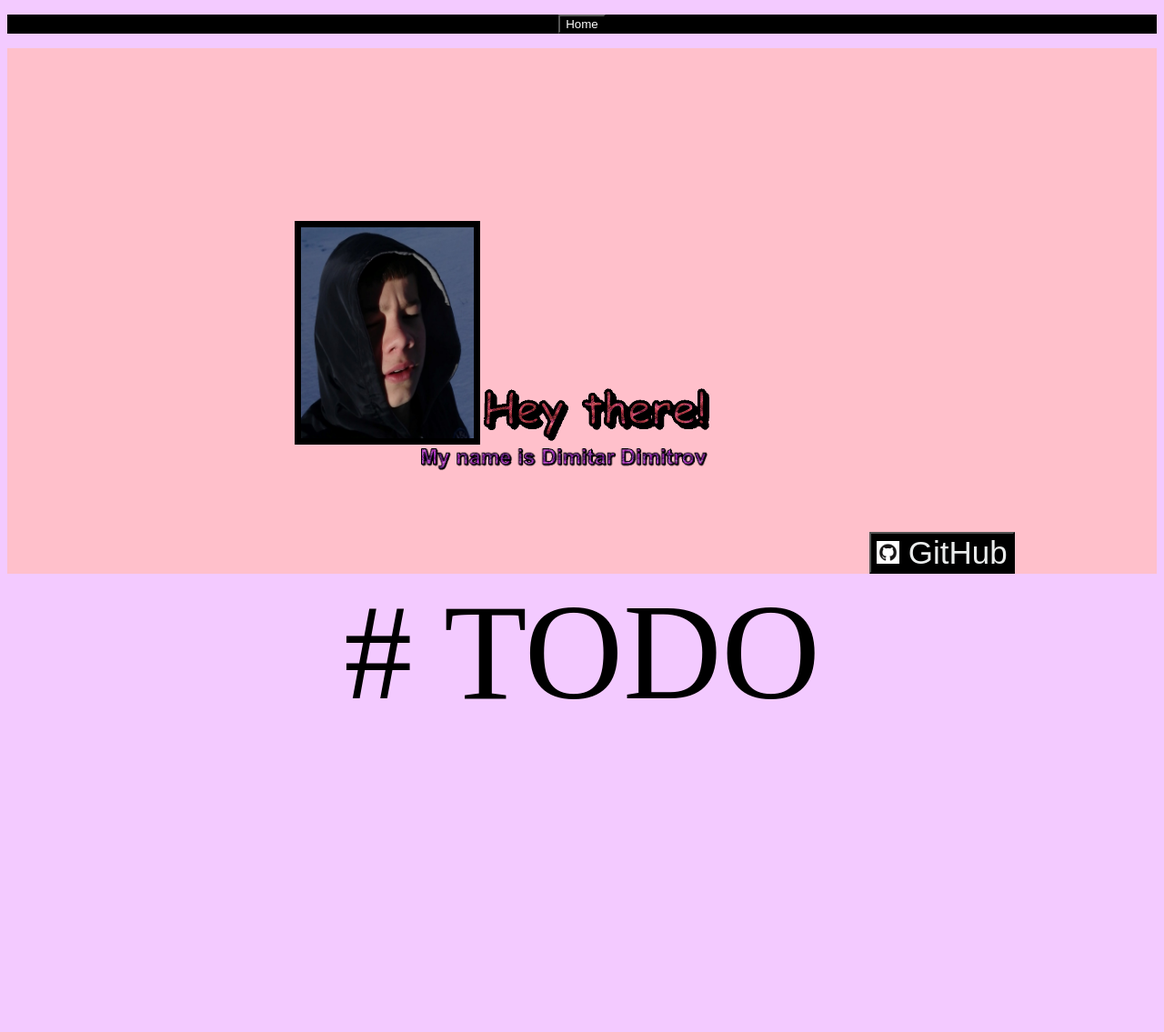
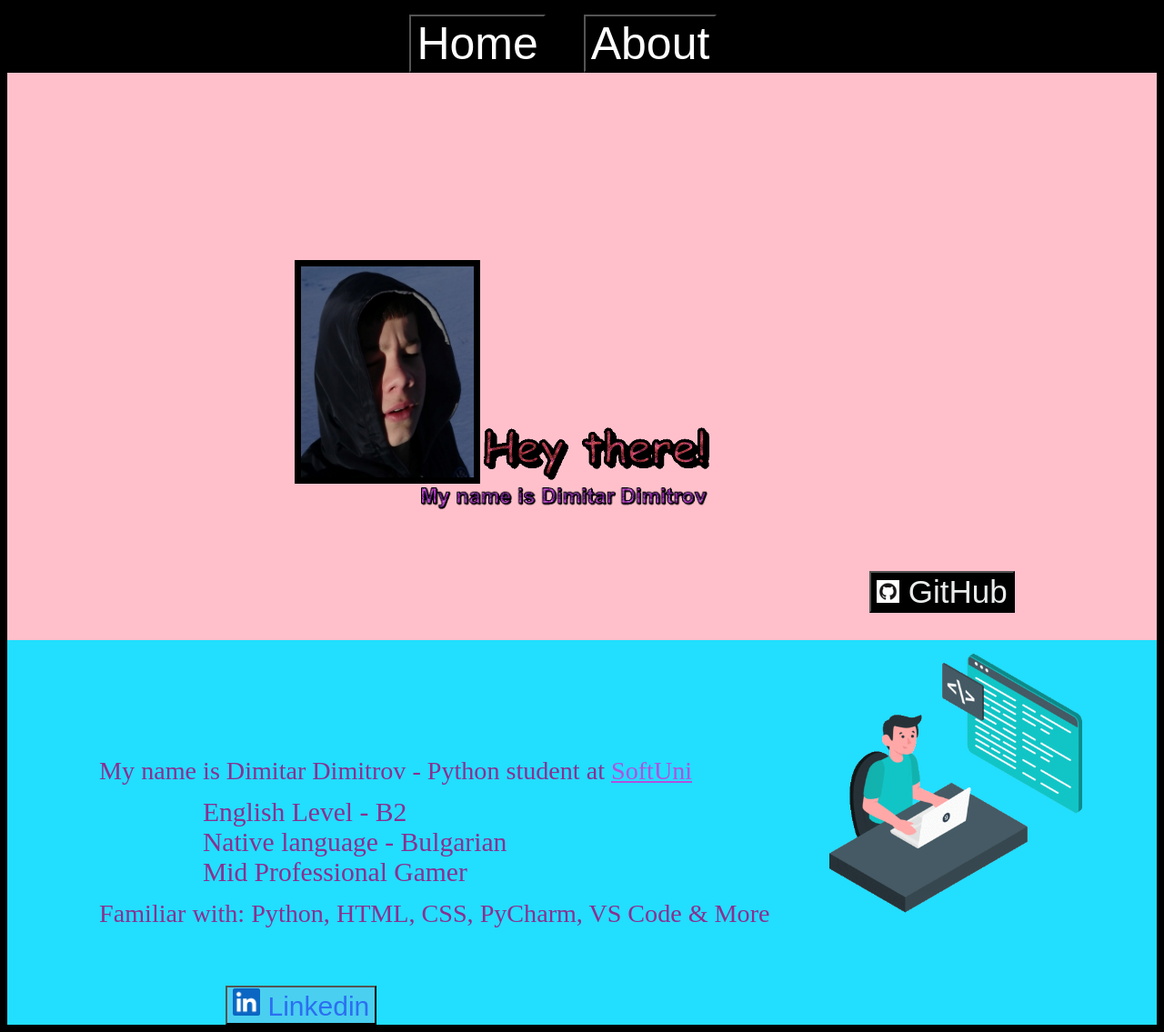
Before and after one commit to MitkoVtori/MitkoVtori, a plain HTML site: page index.html in a window 1280 px wide. Shown: the whole page at 91% size. Before the commit the page ends 811 px from the top, so only its background shows below. Drawn offline with Linux system fonts and the light colour scheme.

Commit message:
added the About section

```diff
--- a/index.html
+++ b/index.html
@@ -8,8 +8,9 @@
 </head>
 <body>
     <div id="sections">
-        <p align="center">
-            <a href="#home"><button style="background: black; color: white">Home</button></a>
+        <p>
+            <a href="#home"><button style="background: black; color: white; margin: 0; margin-left: 35%">Home</button></a>
+            <a href="#About"><button style="background: black; color: white; margin-left: 3%">About</button></a>
         </p>
     </div>
     <div class="home">
@@ -27,8 +28,27 @@
             </a>
         </section>
     </div>
-    <div class="About" style="text-align: center; font-size: 150px">
-        # TODO
+    <div class="About">
+        <section id="About">
+            <p>
+                <img src="images/Programmer.gif" style="float:right; margin-right: 5%; width: 25%">
+                <br>
+                <br>
+                <br>
+                <p style="margin: 0; font-size: 95%; margin-left: 8%">My name is Dimitar Dimitrov - Python student at <a href="https://softuni.bg" style="color: #B250DF">SoftUni</a></p>
+                <p style="margin: 0; margin-left: 17%; margin-top: 1%">English Level - B2</p>
+                <p style="margin: 0; margin-left: 17%">Native language - Bulgarian</p>
+                <p style="margin: 0; margin-left: 17%; margin-bottom: 1%">Mid Professional Gamer</p>
+                <p style="margin: 0; font-size: 95%; margin-left: 8%">Familiar with: Python, HTML, CSS, PyCharm, VS Code & More</p>
+            </p>
+        </section>
+        <section id="Linkedin">
+            <a href="https://www.linkedin.com/in/dimitar-dimitrov-274807254/">
+                <button style="font-size: 30px; background: #4ACFF0; color: #2C6EF1">
+                    <img width="30" src="images/LinkedIN.png"> Linkedin
+                </button>
+            </a>
+        </section>
     </div>
 </body>
 </html>
--- a/style.css
+++ b/style.css
@@ -1,10 +1,17 @@
-html{
-    background: #F3CAFF
+html {
+    background: black;
+}
+body {
+    background: pink;
 }
 #sections {
     background: black;
-    # TODO
+    margin: 0;
 }
+    #sections button {
+        font-size: 50px;
+    }
+
 .home {
     background: pink;
 }
@@ -12,3 +19,14 @@ html{
     margin-left: 75%;
     margin-top: 5%;
 }
+.About {
+    background: #22DEFF;
+}
+#About {
+    font-size: 185%;
+    color: #8A3090;
+}
+#Linkedin {
+    margin-top: 5%;
+    margin-left: 19%;
+}
```
Also changed, not shown: images/LinkedIN.png (added), images/Programmer.gif (added).
